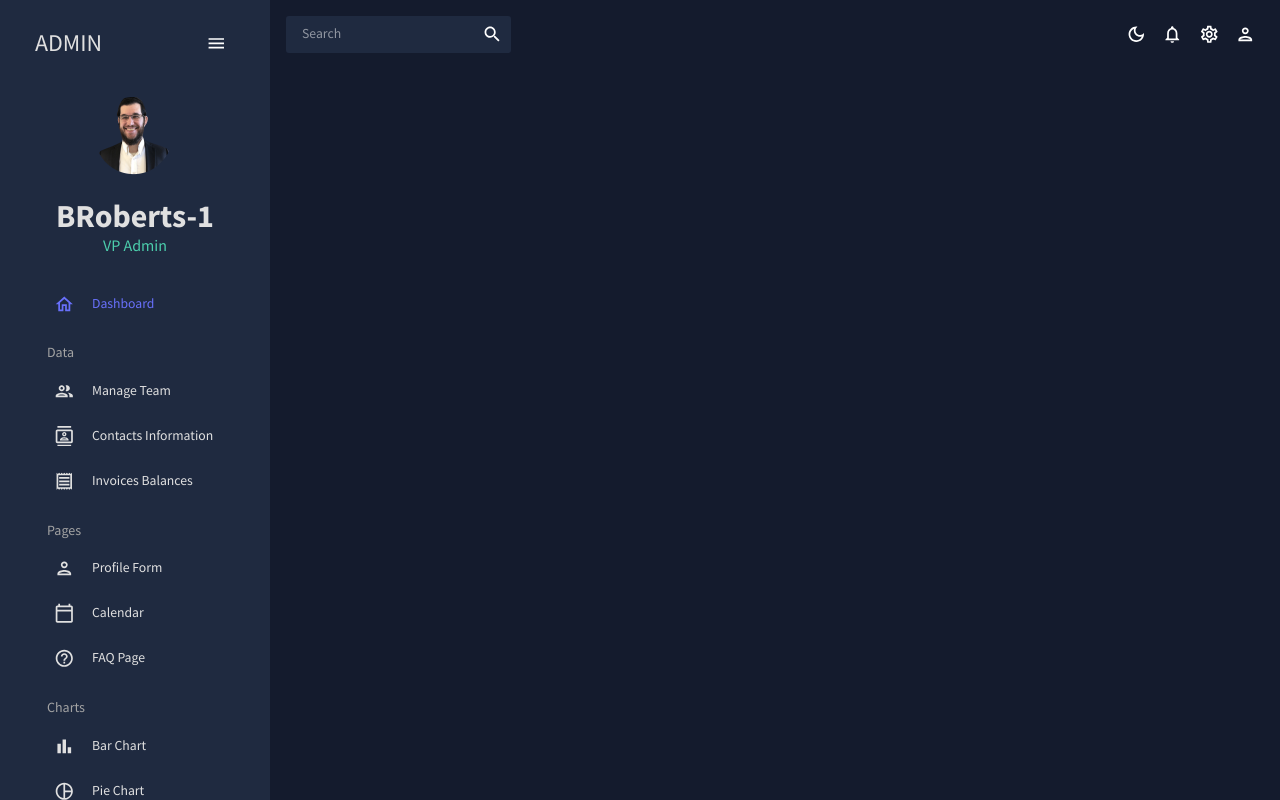
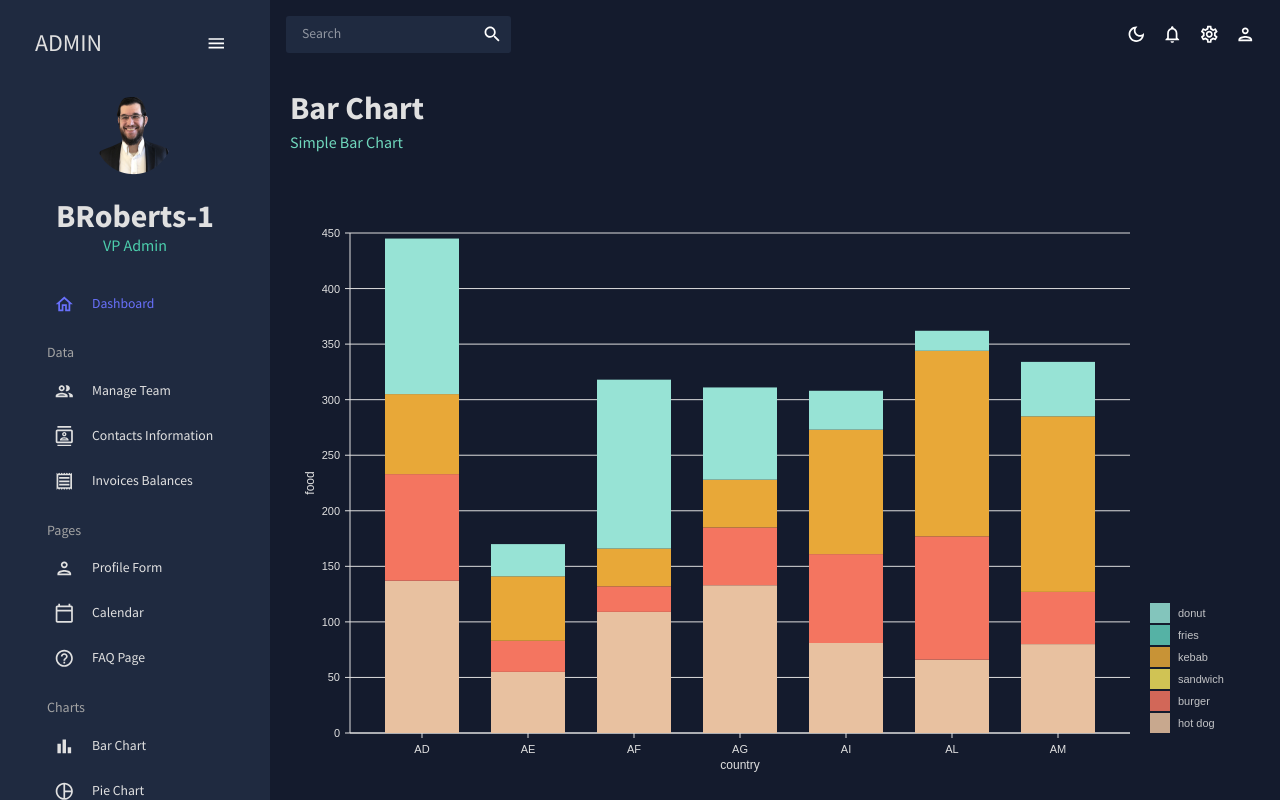
Before and after one commit to BRoberts-1/Dashboard, a React (Create React App) app: page /bar in a window 1280 px wide. Built offline with nearby package versions, Linux system fonts and the light colour scheme.

Commit message:
Barchart component

```diff
--- a/src/App.js
+++ b/src/App.js
@@ -13,7 +13,7 @@
 import Form from "./scenes/form";
 import Calendar from "./scenes/calendar";
 import FAQ from "./scenes/faq";
-// import Bar from "./scenes/bar";
+import Bar from "./scenes/bar";
 // import Line from "./scenes/line";
 // import Pie from "./scenes/pie";
 // import Geography from "./scenes/geography";
@@ -35,7 +35,7 @@
               <Route path="/contacts" element={<Contacts />} />
               <Route path="/invoices" element={<Invoices />} />
               <Route path="/form" element={<Form />} />
-              {/* <Route path="/bar" element={<Bar />} /> */}
+              <Route path="/bar" element={<Bar />} />
               {/* <Route path="/pie" element={<Pie />} /> */}
               {/* <Route path="/line" element={<Line />} /> */}
               <Route path="/faq" element={<FAQ />} />
--- /dev/null
+++ b/src/scenes/bar/index.jsx
@@ -0,0 +1,16 @@
+import { Box } from "@mui/material";
+import Header from "../../components/Header";
+import BarChart from "../../components/BarChart";
+
+const Bar = () => {
+  return (
+    <Box m="20px">
+      <Header title="Bar Chart" subtitle="Simple Bar Chart" />
+      <Box height="75vh">
+        <BarChart />
+      </Box>
+    </Box>
+  );
+};
+
+export default Bar;
```
